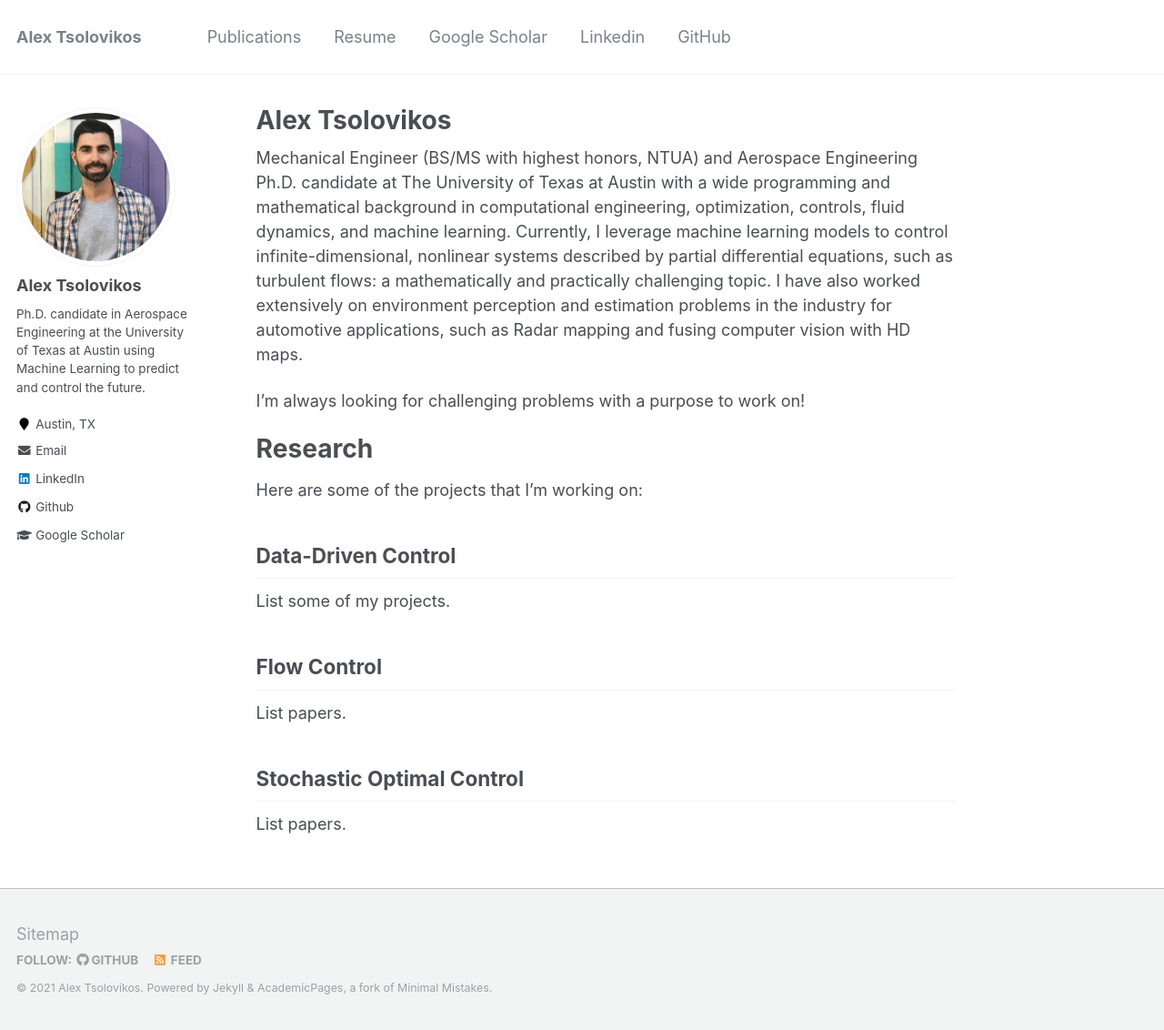
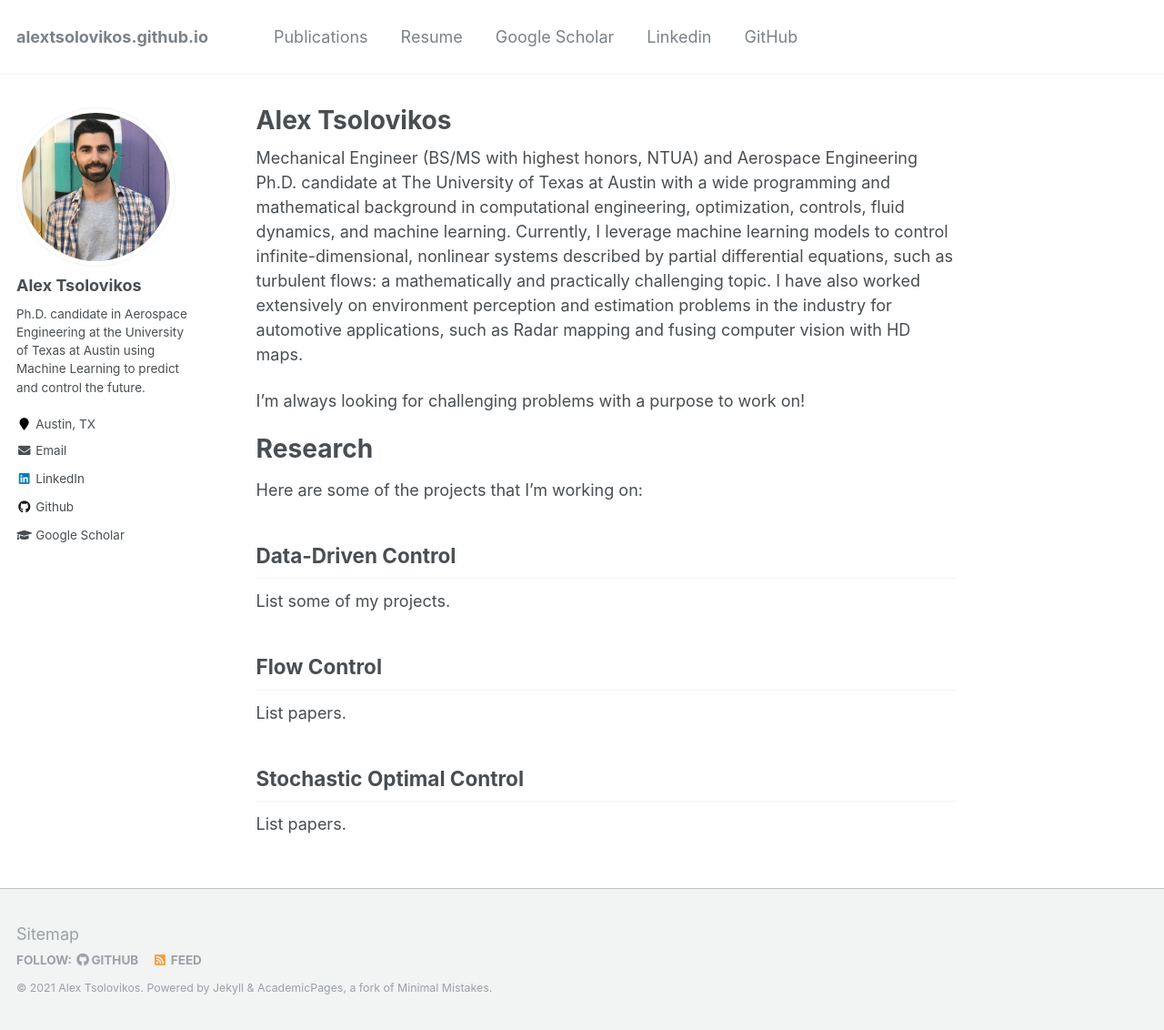
Before and after one commit to alextsolovikos/alextsolovikos.github.io, a Jekyll site: the page built from _pages/about.md, in a window 1280 px wide and 1132 px high. Shown: the whole window at 91% size. Built offline with Jekyll 4.4.1, drawn with Linux system fonts in a browser that asks for light colours.

Commit message:
New title

```diff
--- a/_config.yml
+++ b/_config.yml
@@ -7,7 +7,7 @@
 
 # Site Settings
 locale                   : "en-US"
-title                    : "Alex Tsolovikos"
+title                    : "alextsolovikos.github.io"
 title_separator          : "|"
 name                     : &name "Alex Tsolovikos"
 description              : &description "Ph.D. Candidate | Aerospace Engineering | The University of Texas at Austin"
```
